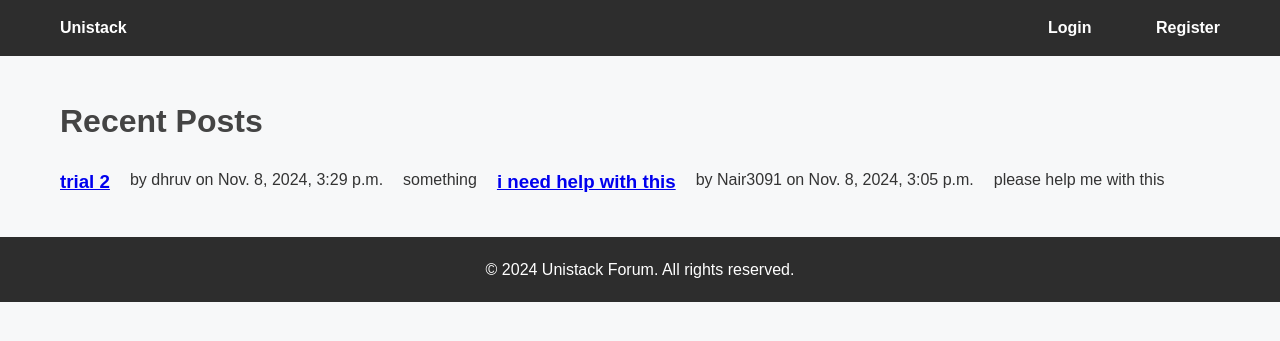
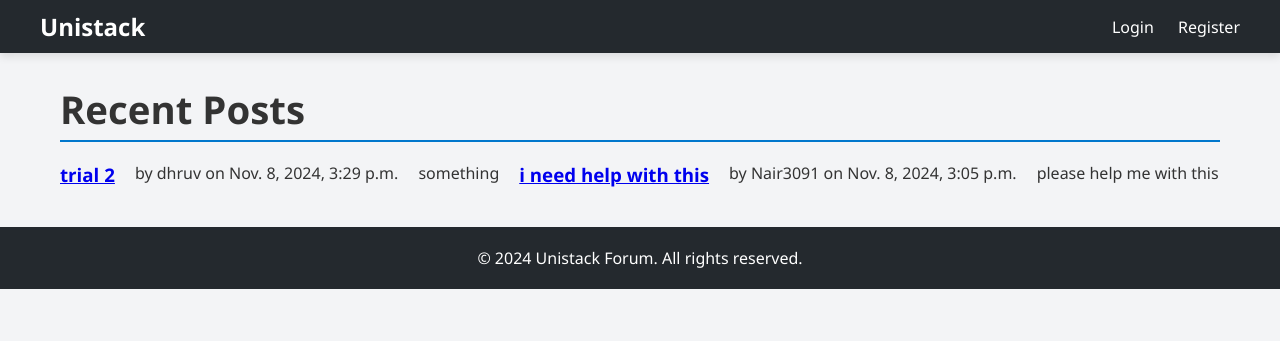
Before and after one commit to Nair3091/DjangoProject, a Django app: page / in a window 1280 px wide. Shown: the top 341 px of the page. Run offline with Django 5.2, Linux system fonts and the light colour scheme; data comes from the database, SQL or seed files in the repository.

Commit message:
plis work

```diff
--- a/templates/base.html
+++ b/templates/base.html
@@ -12,17 +12,16 @@
             box-sizing: border-box;
         }
         body {
-            font-family: 'Arial', sans-serif;
-            background-color: #f7f8f9;
+            font-family: 'Segoe UI', Tahoma, Geneva, Verdana, sans-serif;
+            background-color: #f3f4f6;
             color: #333;
-            line-height: 1.6;
         }
 
         /* Header and Navigation */
         header {
-            background-color: #2d2d2d;
-            padding: 15px;
-            text-align: center;
+            background-color: #24292e;
+            padding: 10px 0;
+            box-shadow: 0 4px 8px rgba(0, 0, 0, 0.1);
         }
         header nav {
             max-width: 1200px;
@@ -31,31 +30,38 @@
             justify-content: space-between;
             align-items: center;
         }
-        header nav a {
-            color: #fff;
+        .logo {
+            font-size: 1.5rem;
+            font-weight: bold;
+            color: #ffffff;
             text-decoration: none;
-            padding: 10px 20px;
-            font-weight: 600;
-            font-size: 16px;
-            transition: all 0.3s ease;
         }
-        header nav a:hover {
-            color: #ff6600;
+        .logo:hover {
+            color: #ff9800;
         }
-        header .user-links a {
+        .user-links a {
+            color: #ffffff;
+            text-decoration: none;
             margin-left: 20px;
+            font-size: 1rem;
+            transition: color 0.3s ease;
+        }
+        .user-links a:hover {
+            color: #ff9800;
         }
 
         /* Main Content */
         main {
             max-width: 1200px;
-            margin: 40px auto;
+            margin: 30px auto;
             padding: 0 20px;
         }
         h2 {
-            font-size: 2rem;
+            font-size: 2.4rem;
+            color: #333;
             margin-bottom: 20px;
-            color: #444;
+            border-bottom: 2px solid #0077cc;
+            padding-bottom: 5px;
         }
 
         /* Card Style for Posts */
@@ -67,18 +73,17 @@
         .post-card {
             background-color: #fff;
             border-radius: 8px;
-            box-shadow: 0 2px 10px rgba(0, 0, 0, 0.1);
+            box-shadow: 0 4px 10px rgba(0, 0, 0, 0.1);
             width: 48%;
             padding: 20px;
-            transition: transform 0.3s ease;
-            cursor: pointer;
+            transition: transform 0.3s ease, box-shadow 0.3s ease;
         }
         .post-card:hover {
             transform: translateY(-5px);
-            box-shadow: 0 5px 15px rgba(0, 0, 0, 0.2);
+            box-shadow: 0 6px 15px rgba(0, 0, 0, 0.2);
         }
         .post-card h3 {
-            font-size: 1.6rem;
+            font-size: 1.8rem;
             color: #333;
             margin-bottom: 10px;
         }
@@ -86,14 +91,17 @@
             font-size: 1rem;
             color: #555;
             margin-bottom: 10px;
+            line-height: 1.5;
         }
         .post-card .meta {
             font-size: 0.9rem;
             color: #777;
+            margin-top: 15px;
         }
         .post-card a {
             color: #0077cc;
             text-decoration: none;
+            font-weight: bold;
         }
         .post-card a:hover {
             text-decoration: underline;
@@ -102,9 +110,9 @@
         /* Forms */
         form {
             background-color: #fff;
-            padding: 20px;
+            padding: 25px;
             border-radius: 8px;
-            box-shadow: 0 2px 10px rgba(0, 0, 0, 0.1);
+            box-shadow: 0 4px 10px rgba(0, 0, 0, 0.1);
             margin-bottom: 40px;
         }
         form input[type="text"], form textarea, form input[type="submit"] {
@@ -120,6 +128,7 @@
             color: #fff;
             border: none;
             cursor: pointer;
+            transition: background-color 0.3s ease;
         }
         form input[type="submit"]:hover {
             background-color: #005fa3;
@@ -142,7 +151,7 @@
 
         /* Footer */
         footer {
-            background-color: #2d2d2d;
+            background-color: #24292e;
             color: #fff;
             padding: 20px;
             text-align: center;
@@ -155,7 +164,7 @@
     <header>
         <nav>
             <div class="logo">
-                <a href="{% url 'home' %}">Unistack</a>
+                <a href="{% url 'home' %}" class="logo">Unistack</a>
             </div>
             <div class="user-links">
                 {% if user.is_authenticated %}
```
